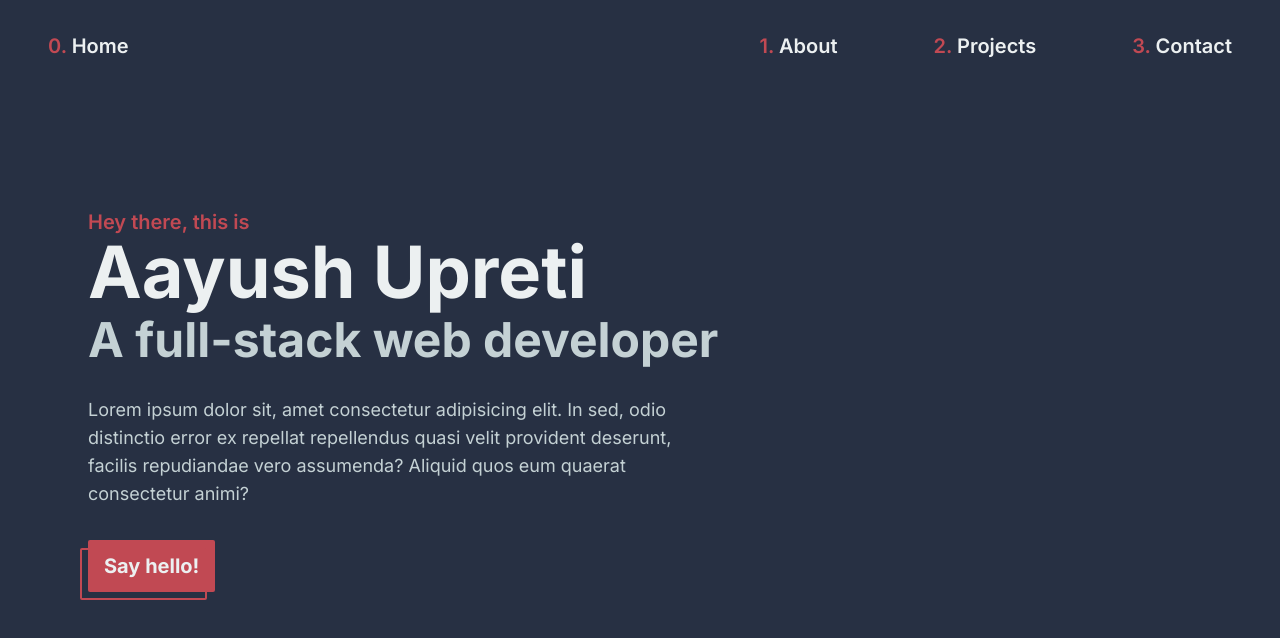
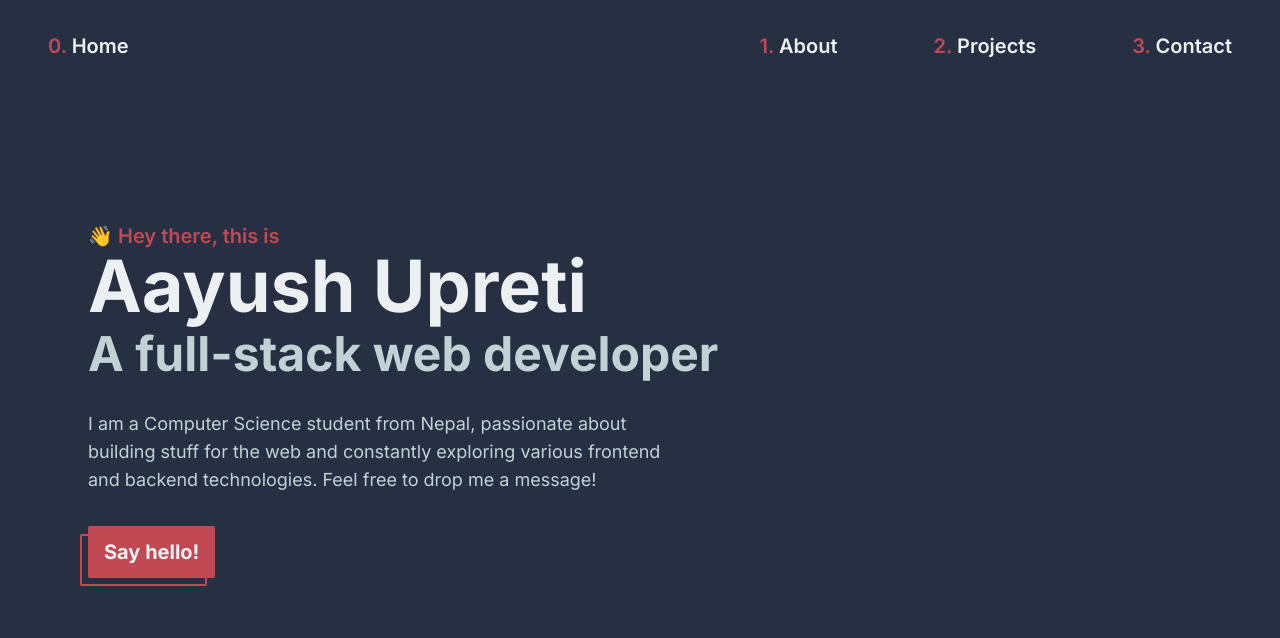
Before and after one commit to ayus-10/my-site, a Next.js app: page / in a window 1280 px wide. Shown: the top 638 px of the page. Built offline with nearby package versions, Linux system fonts and the light colour scheme.

Commit message:
Implemented framer motion animations

```diff
--- /dev/null
+++ b/src/app/components/Animations.tsx
@@ -0,0 +1,53 @@
+import { motion } from "framer-motion";
+
+const parentVariant = {
+  hidden: { opacity: 1, scale: 0 },
+  visible: {
+    opacity: 1,
+    scale: 1,
+    transition: {
+      delayChildren: 0.3,
+      staggerChildren: 0.2,
+    },
+  },
+};
+
+const childVariant = {
+  hidden: { y: 20, opacity: 0 },
+  visible: {
+    y: 0,
+    opacity: 1,
+  },
+};
+
+export function VariantParentAnimation({
+  children,
+}: {
+  children: React.ReactNode;
+}) {
+  return (
+    <motion.div variants={parentVariant} initial="hidden" animate="visible">
+      {children}
+    </motion.div>
+  );
+}
+
+export function VariantChildAnimation({
+  children,
+}: {
+  children: React.ReactNode;
+}) {
+  return <motion.div variants={childVariant}>{children}</motion.div>;
+}
+
+export function VariantSingleElementAnimation({
+  children,
+}: {
+  children: React.ReactNode;
+}) {
+  return (
+    <VariantParentAnimation>
+      <VariantChildAnimation>{children}</VariantChildAnimation>
+    </VariantParentAnimation>
+  );
+}
--- a/src/app/components/Header.tsx
+++ b/src/app/components/Header.tsx
@@ -4,6 +4,11 @@ import { Link } from "react-scroll";
 import { useEffect, useRef, useState } from "react";
 import { AiOutlineClose } from "react-icons/ai";
 import { PiHamburgerLight } from "react-icons/pi";
+import {
+  VariantParentAnimation,
+  VariantChildAnimation,
+  VariantSingleElementAnimation,
+} from "./Animations";
 
 export default function Header() {
   const headerRef = useRef<HTMLDivElement>(null);
@@ -51,6 +56,7 @@ export default function Header() {
       }`}
       ref={headerRef}
     >
+      <VariantSingleElementAnimation>
         <Link
           spy={true}
           smooth={true}
@@ -62,24 +68,29 @@ export default function Header() {
           <span className="text-my-white">Home</span>
           <div className="h-0.5 w-0 bg-my-red duration-200 ease-in-out group-hover:w-full group-focus:w-full"></div>
         </Link>
+      </VariantSingleElementAnimation>
+      <VariantSingleElementAnimation>
         <button
           onClick={() => setShowMobileNav((prev) => !prev)}
           className="block text-3xl text-my-red md:hidden"
         >
           {showMobileNav ? <AiOutlineClose /> : <PiHamburgerLight />}
         </button>
+      </VariantSingleElementAnimation>
+      <VariantParentAnimation>
         <nav
-        className={`fixed inset-0 w-[69%] duration-200 ease-in-out md:static md:w-auto ${
-          showMobileNav ? "translate-x-0" : "-translate-x-full md:translate-x-0"
+          className={`fixed inset-0 flex h-screen w-[69%] flex-col justify-center gap-24 border-r-[1px] border-my-blue-light bg-my-blue pl-12 duration-200 ease-in-out md:static md:h-auto md:w-auto md:flex-row md:items-center md:border-0 md:bg-transparent md:pl-0 ${
+            showMobileNav
+              ? "translate-x-0"
+              : "-translate-x-full md:translate-x-0"
           }`}
         >
-        <div className="flex h-screen flex-col justify-center gap-24 border-r-[1px] border-my-blue-light bg-my-blue pl-12 md:h-auto md:flex-row md:items-center md:border-0 md:bg-transparent md:pl-0">
           {navLinks.map((link, index) => (
+            <VariantChildAnimation key={link.target}>
               <Link
                 spy={true}
                 smooth={true}
                 duration={200}
-              key={link.target}
                 to={link.target}
                 onClick={() => setShowMobileNav(false)}
                 className="group cursor-pointer text-xl outline-none md:font-semibold"
@@ -88,9 +99,10 @@ export default function Header() {
                 <span className="text-my-white">{link.title}</span>
                 <div className="h-0.5 w-0 bg-my-red duration-200 ease-in-out group-hover:w-full group-focus:w-full"></div>
               </Link>
+            </VariantChildAnimation>
           ))}
-        </div>
         </nav>
+      </VariantParentAnimation>
     </header>
   );
 }
--- a/src/app/components/sections/Hero.tsx
+++ b/src/app/components/sections/Hero.tsx
@@ -1,4 +1,5 @@
 import ScrollButton from "../ScrollButton";
+import { VariantParentAnimation, VariantChildAnimation } from "../Animations";
 
 export default function Hero() {
   return (
@@ -6,24 +7,35 @@ export default function Hero() {
       className="mx-auto -mt-[5.875rem] flex h-screen w-screen max-w-[1200px] items-center"
       id="hero-section"
     >
+      <VariantParentAnimation>
         <div className="px-12 py-8">
+          <VariantChildAnimation>
             <h3 className="text-lg font-semibold text-my-red md:text-xl">
-          Hey there, this is
+              👋 Hey there, this is
             </h3>
+          </VariantChildAnimation>
+          <VariantChildAnimation>
             <h1 className="text-4xl font-bold text-my-white md:mb-2 md:text-7xl">
               Aayush Upreti
             </h1>
+          </VariantChildAnimation>
+          <VariantChildAnimation>
             <h2 className="text-4xl font-bold text-my-silver md:text-5xl">
               A full-stack web developer
             </h2>
+          </VariantChildAnimation>
+          <VariantChildAnimation>
             <p className="my-6 max-w-[600px] text-my-silver md:my-8 md:text-lg">
-          Lorem ipsum dolor sit, amet consectetur adipisicing elit. In sed, odio
-          distinctio error ex repellat repellendus quasi velit provident
-          deserunt, facilis repudiandae vero assumenda? Aliquid quos eum quaerat
-          consectetur animi?
+              I am a Computer Science student from Nepal, passionate about
+              building stuff for the web and constantly exploring various
+              frontend and backend technologies. Feel free to drop me a message!
             </p>
+          </VariantChildAnimation>
+          <VariantChildAnimation>
             <ScrollButton text="Say hello!" target="contact-section" />
+          </VariantChildAnimation>
         </div>
+      </VariantParentAnimation>
     </section>
   );
 }
```
Lines whose indentation alone changed are shown as unchanged.
